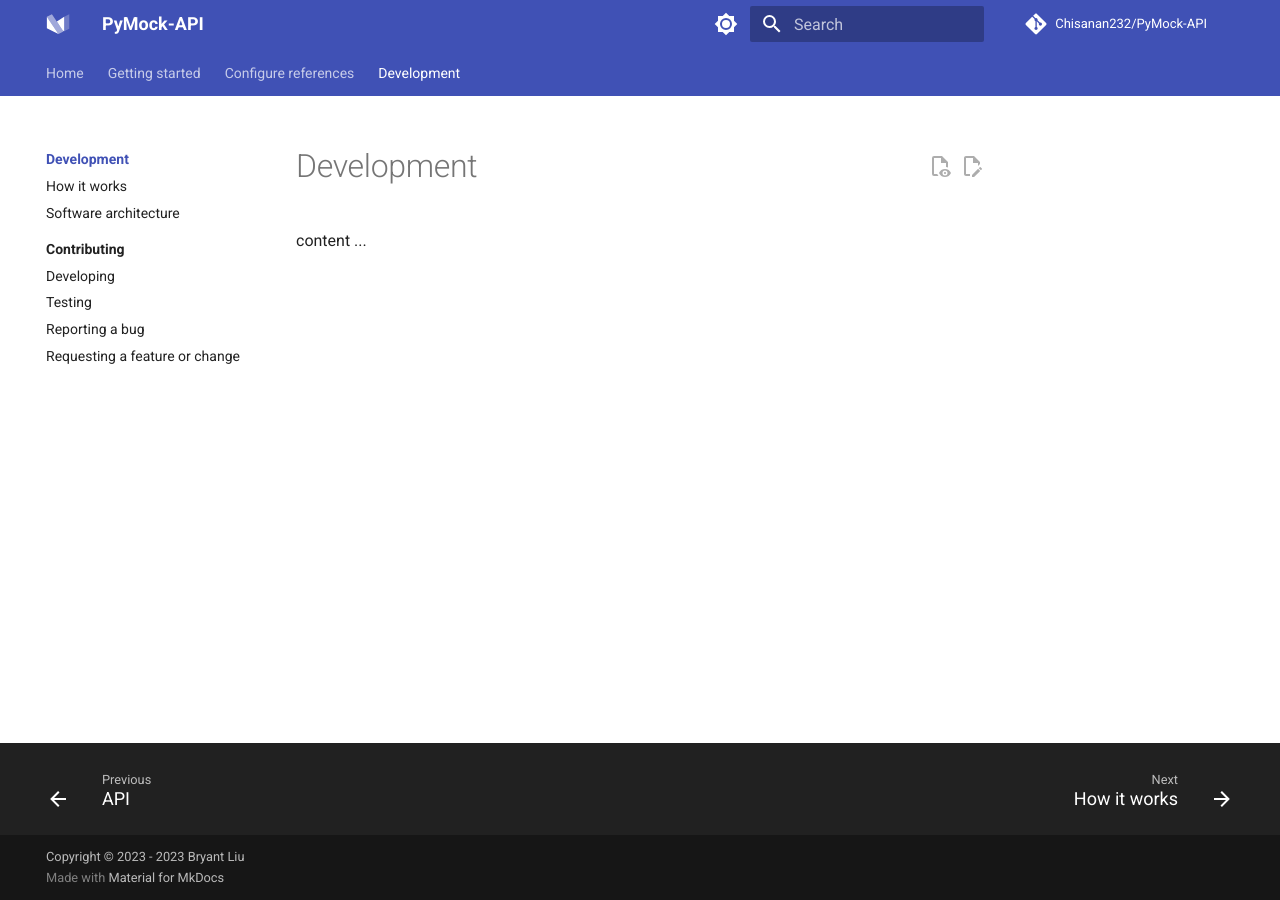
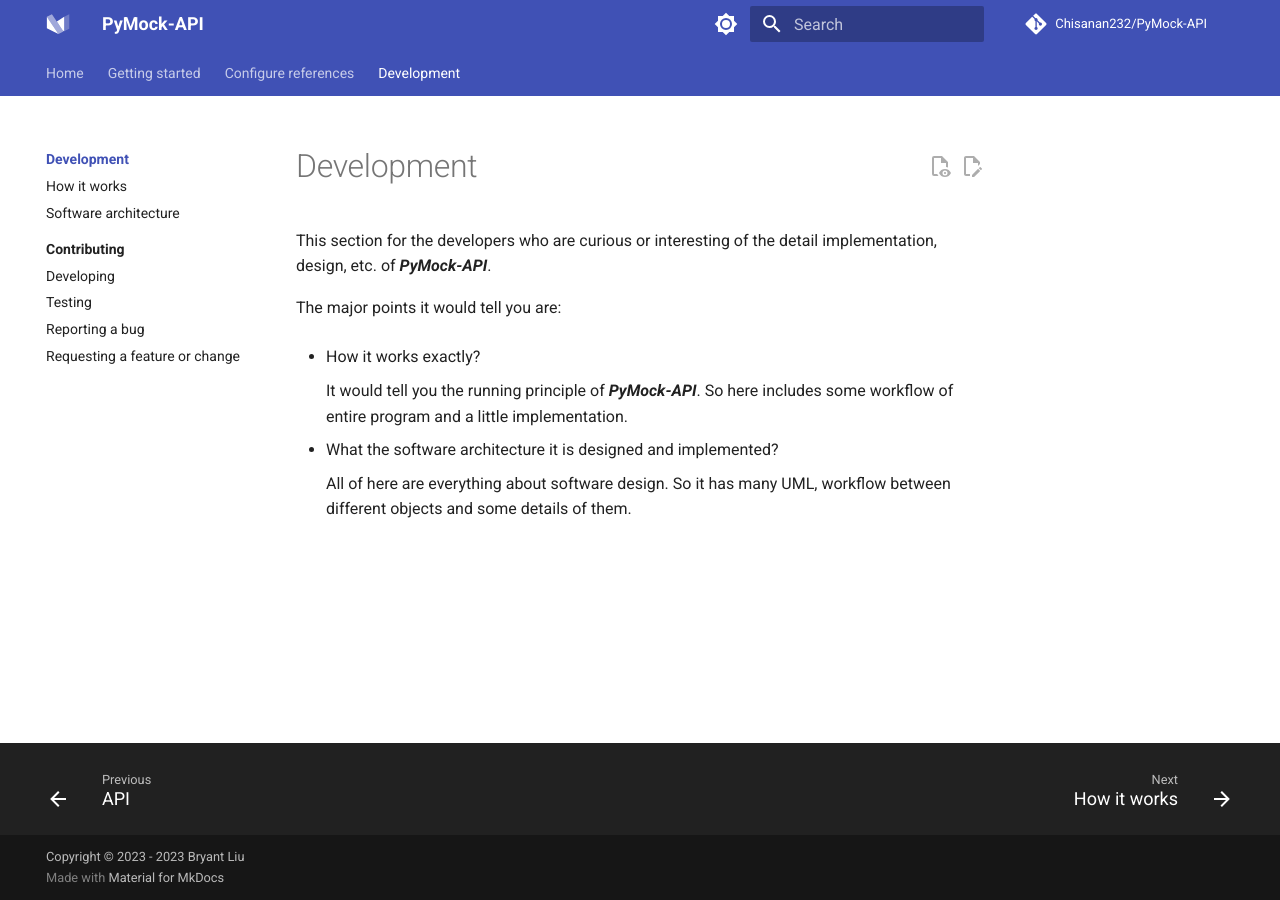
Before and after one commit to Chisanan232/PyMock-Server, an MkDocs documentation site: the page built from docs/development/index.md, in a window 1280 px wide. Built offline with MkDocs 1.6.1 and Material for MkDocs 9.7.7, drawn with Linux system fonts in a browser that asks for light colours; comment, search, counter and statistics services are not loaded.

Commit message:
Add content of section *Development* home page.

```diff
--- a/docs/development/index.md
+++ b/docs/development/index.md
@@ -1,3 +1,15 @@
 # Development
 
-content ...
+This section for the developers who are curious or interesting of the detail implementation, design, etc. of **_PyMock-API_**.
+
+The major points it would tell you are:
+
+* How it works exactly?
+
+    It would tell you the running principle of **_PyMock-API_**. So here includes some workflow of entire program and a
+little implementation.
+
+* What the software architecture it is designed and implemented?
+
+    All of here are everything about software design. So it has many UML, workflow between different objects and some
+details of them.
```
